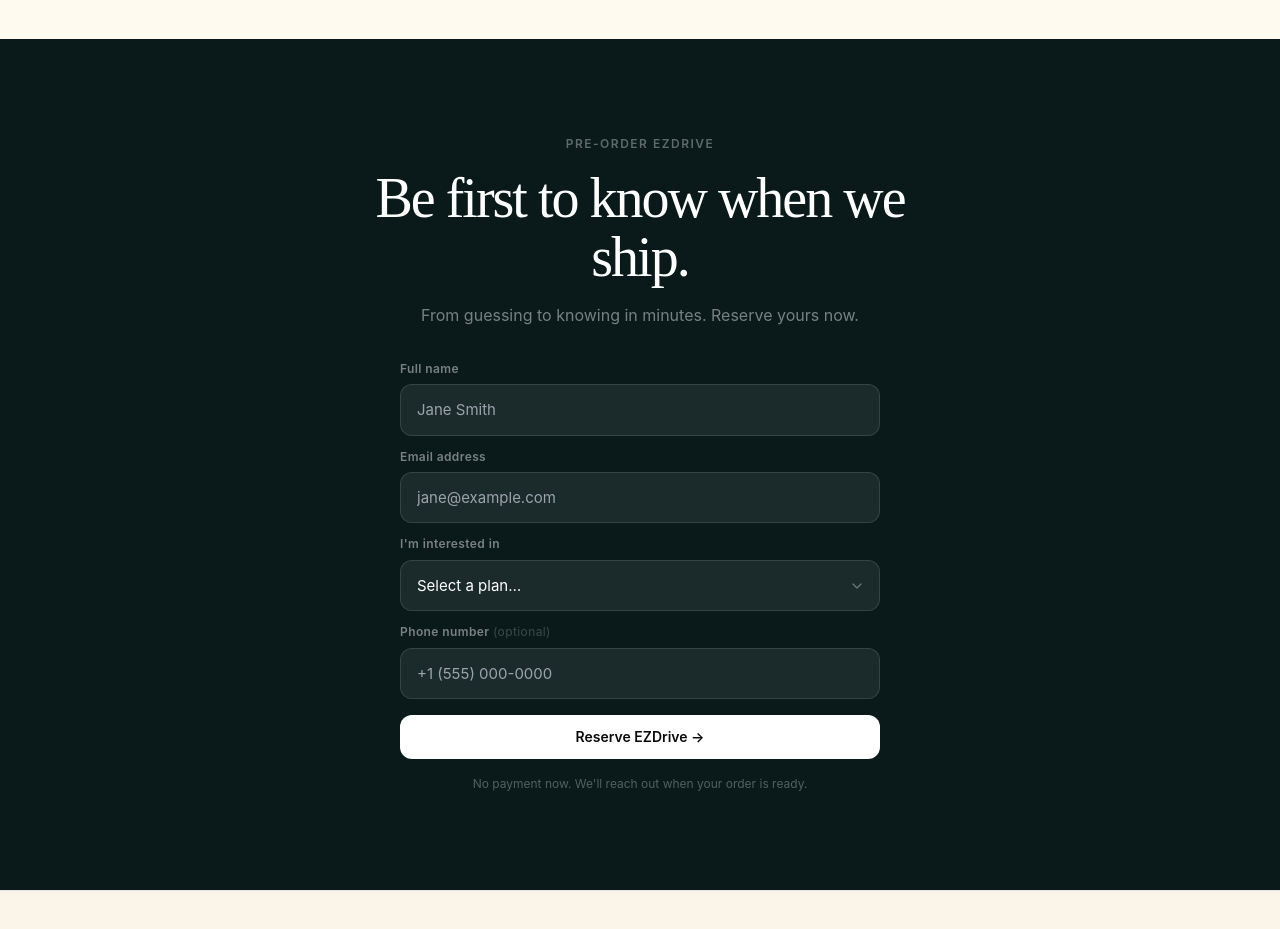
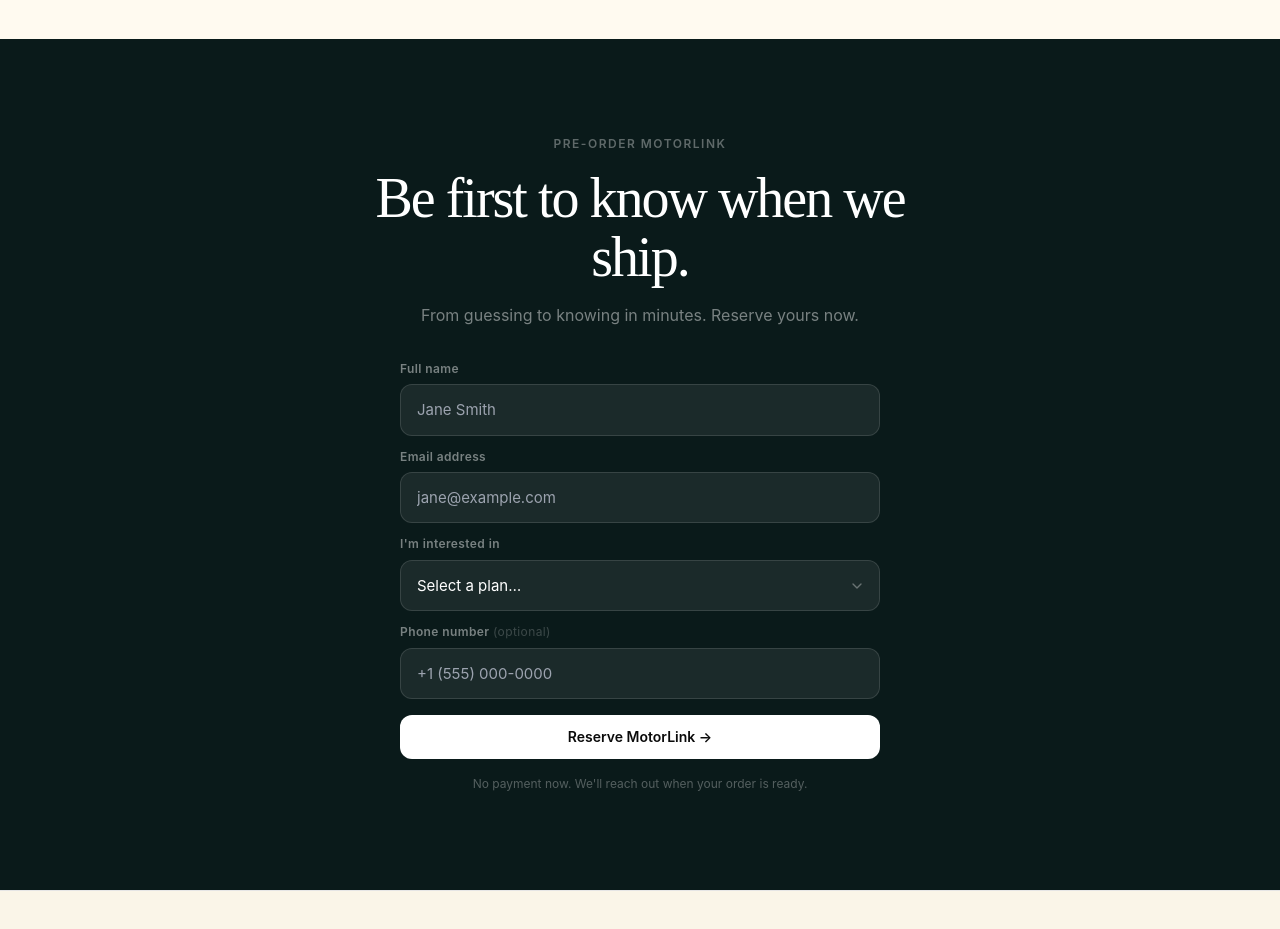
Before and after one commit to ashton-wong/EZDriveSite, a Next.js app: page / in a window 1280 px wide. Shown: the part 4260-5189 px from the top of the page. Built offline with nearby package versions, Linux system fonts and the light colour scheme.

Commit message:
Rename EZDrive to MotorLink in PreorderForm

```diff
--- a/components/PreorderForm.tsx
+++ b/components/PreorderForm.tsx
@@ -127,7 +127,7 @@
             marginBottom: 16, opacity: 0,
           }}
         >
-          Pre-order EZDrive
+          Pre-order MotorLink
         </div>
         <h2
           ref={h2Ref}
@@ -289,7 +289,7 @@
               className="btn btn-on-color"
               style={{ marginTop: 4, width: "100%", opacity: loading ? 0.6 : 1, cursor: loading ? "not-allowed" : "pointer" }}
             >
-              {loading ? "Submitting…" : "Reserve EZDrive →"}
+              {loading ? "Submitting…" : "Reserve MotorLink →"}
             </button>
             {serverError && (
               <p style={{ fontSize: 13, color: "rgba(239,68,68,0.85)", marginTop: 4, textAlign: "center" }}>
@@ -338,7 +338,7 @@
             You&apos;re on the list.
           </div>
           <div style={{ fontSize: 14, color: "rgba(255,255,255,0.5)" }}>
-            We&apos;ll email you as soon as your EZDrive is ready to ship.
+            We&apos;ll email you as soon as your MotorLink is ready to ship.
           </div>
         </div>
       </div>
```
